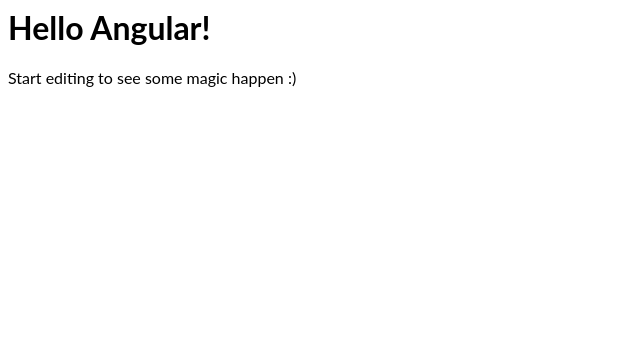
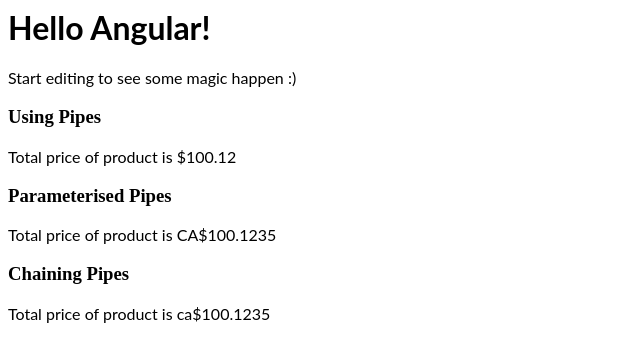
Before and after one commit to rangle/angular-book-examples, an Angular app: page / in a window 1280 px wide. Shown: the top 362 px of the page, without its empty margins (0-640 px from the left). Built offline with nearby package versions, Linux system fonts and the light colour scheme.

Commit message:
Adding using pipes example

```diff
--- a/src/app/app.component.html
+++ b/src/app/app.component.html
@@ -2,3 +2,9 @@
 <p>
   Start editing to see some magic happen :)
 </p>
+<h3>Using Pipes</h3>
+<p>Total price of product is {{ price | currency }}</p>
+<h3>Parameterised Pipes</h3>
+<p>Total price of product is {{ price | currency: 'CAD':true:'1.2-4' }}</p>
+<h3>Chaining Pipes</h3>
+<p>Total price of product is {{ price | currency: 'CAD':true:'1.2-4' | lowercase }}</p>
--- a/src/app/app.component.ts
+++ b/src/app/app.component.ts
@@ -3,8 +3,9 @@
 @Component({
   selector: 'my-app',
   templateUrl: './app.component.html',
-  styleUrls: [ './app.component.css' ]
+  styleUrls: ['./app.component.css'],
 })
-export class AppComponent  {
+export class AppComponent {
   name = 'Angular';
+  price = 100.123456;
 }
```
